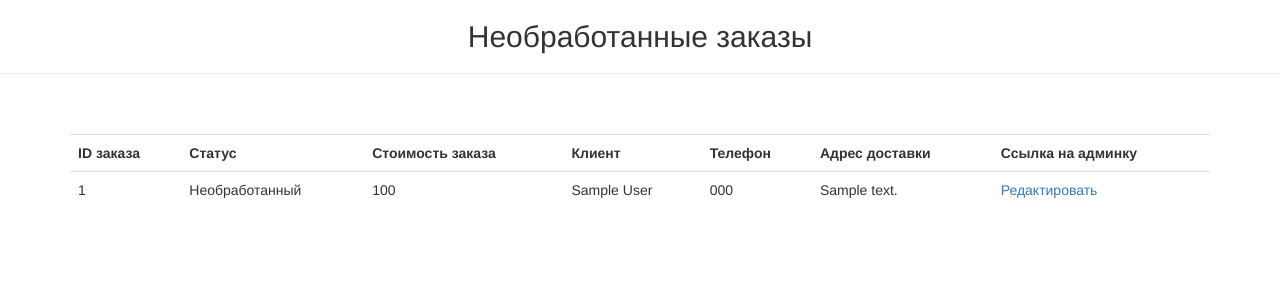
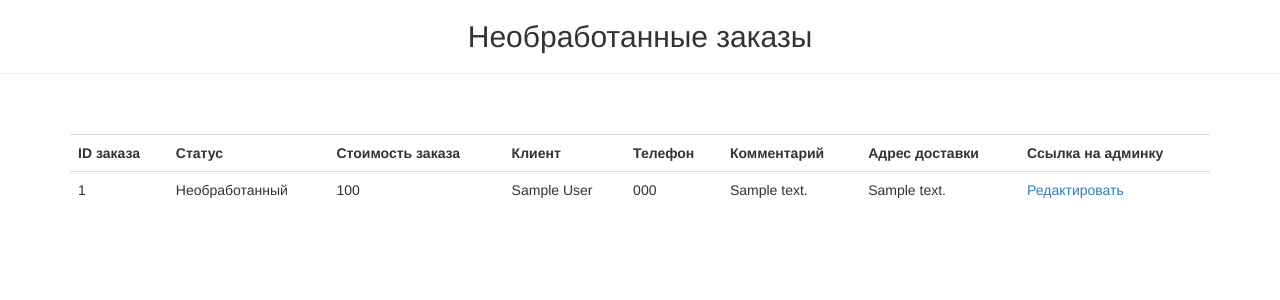
Before and after one commit to Starcoding/star-burger, a Django app: page /manager/orders/ in a window 1280 px wide. Shown: the part 52-352 px from the top of the page. Run offline with Django 3.2, Linux system fonts and the light colour scheme; a user stored in the database is signed in; tables that the repository leaves empty hold one stand-in row (values such as "Sample post"); parts of the project's set-up code (start-up, migrations or seed data) failed here and were passed over; some libraries are stand-ins or nearby versions.

Commit message:
Added comment field for order

```diff
--- a/foodcartapp/models.py
+++ b/foodcartapp/models.py
@@ -162,6 +162,9 @@ class Order(models.Model):
         choices=STATUSES,
         default=NOT_PROCESSED,
     )
+    comment = models.TextField(
+        blank=True
+    )
     info = OrderQuerySet.as_manager()
 
     class Meta:
--- a/restaurateur/templates/order_items.html
+++ b/restaurateur/templates/order_items.html
@@ -18,6 +18,7 @@
       <th>Стоимость заказа</th>
       <th>Клиент</th>
       <th>Телефон</th>
+      <th>Комментарий</th>
       <th>Адрес доставки</th>
       <th>Ссылка на админку</th>
     </tr>
@@ -29,6 +30,7 @@
         <td>{{item.total_sum}}</td>
         <td>{{item.firstname}} {{item.lastname}}</td>
         <td>{{item.phonenumber}}</td>
+        <td>{{item.comment}}</td>
         <td>{{item.address}}</td>
         <td>
           <a href="{% url 'admin:foodcartapp_order_change' item.id %}?next={{ request.get_full_path|urlencode }}">Редактировать</a>
```
